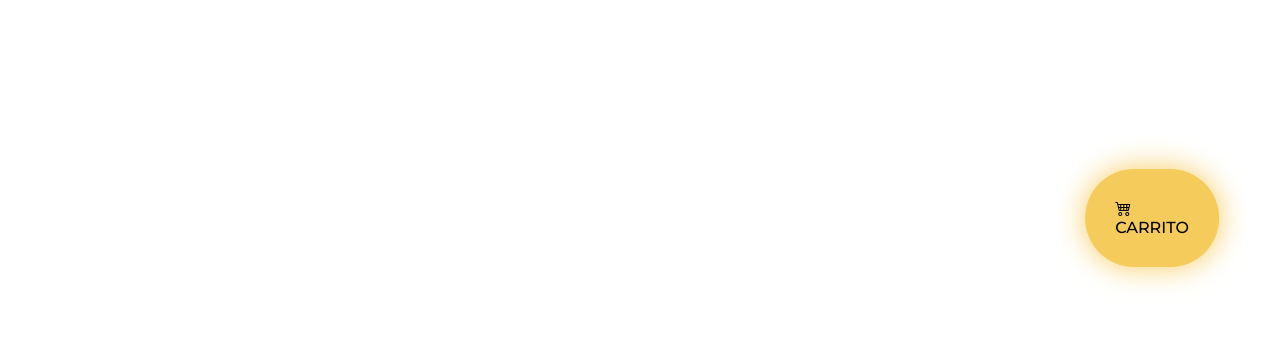
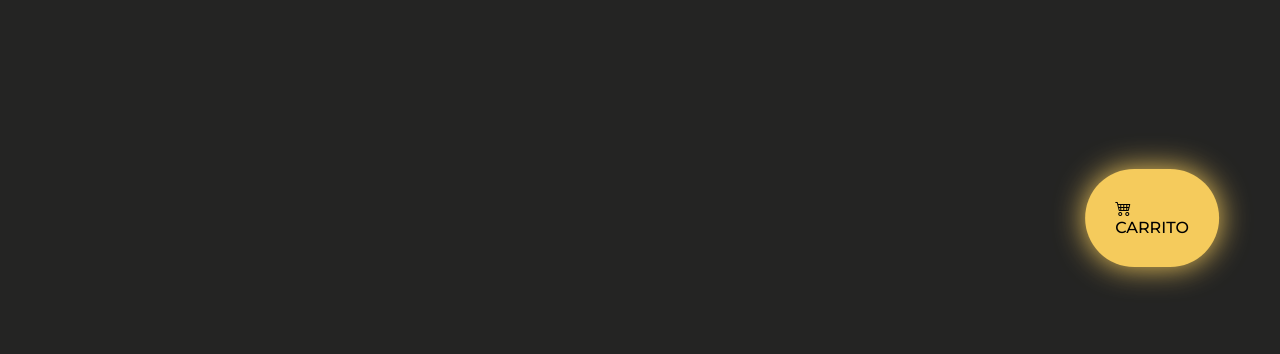
Before and after one commit to IvoMarat/Proyecto-final-JS-Lerman, a plain HTML site: page carrito.html in a window 1280 px wide. Shown: the part 507-861 px from the top of the page. Before the commit the page ends 800 px from the top, so only its background shows below. Drawn offline with nearby package versions, Linux system fonts and the light colour scheme.

Commit message:
tercera entrega

```diff
--- a/css/main.css
+++ b/css/main.css
@@ -30,6 +30,7 @@ a {
 .content{
     display: flex;
     flex-direction: column;
+    min-height: 100%;
 }
 
 /* header */
@@ -163,6 +164,7 @@ a {
 
 .main-carrito{
     background-color: #242423;
+    min-height: 58.5vh;
 }
 
 .contenedor-carrito{
```
